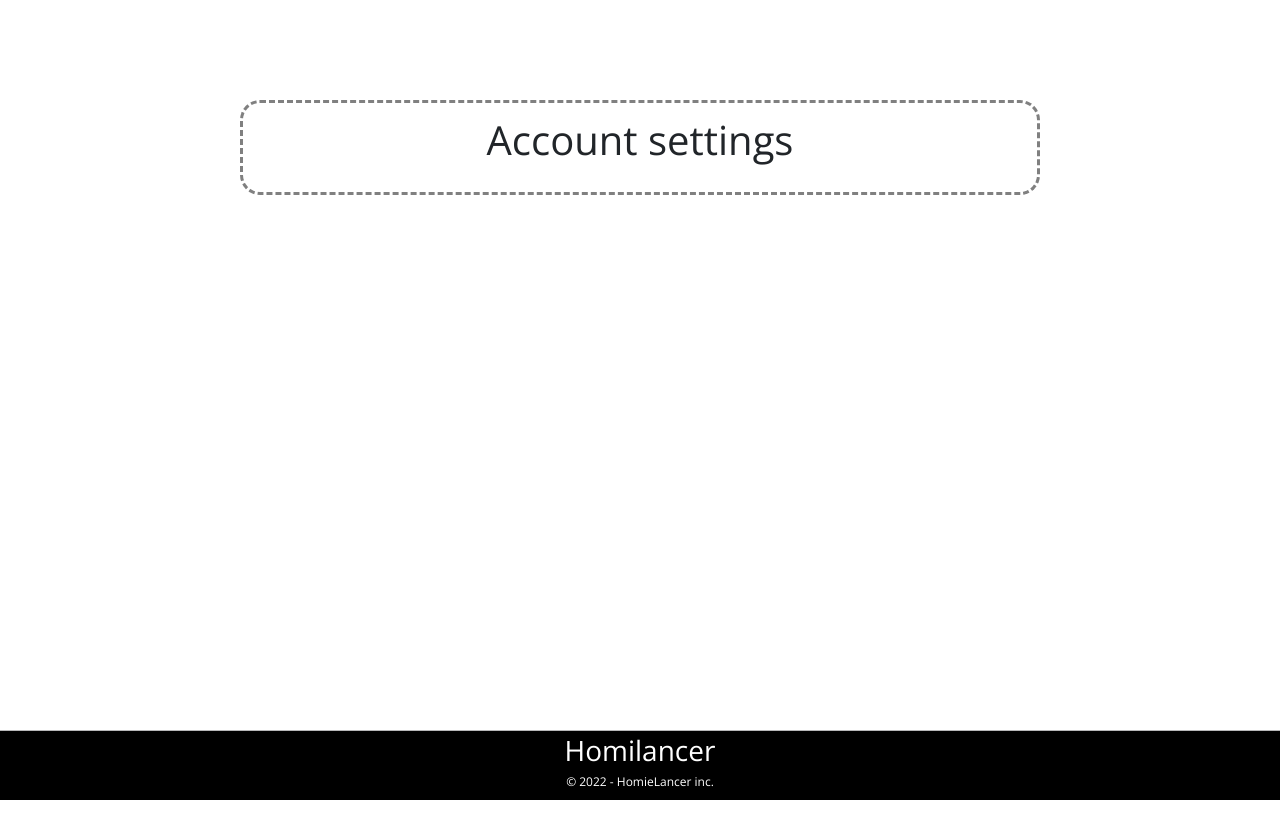
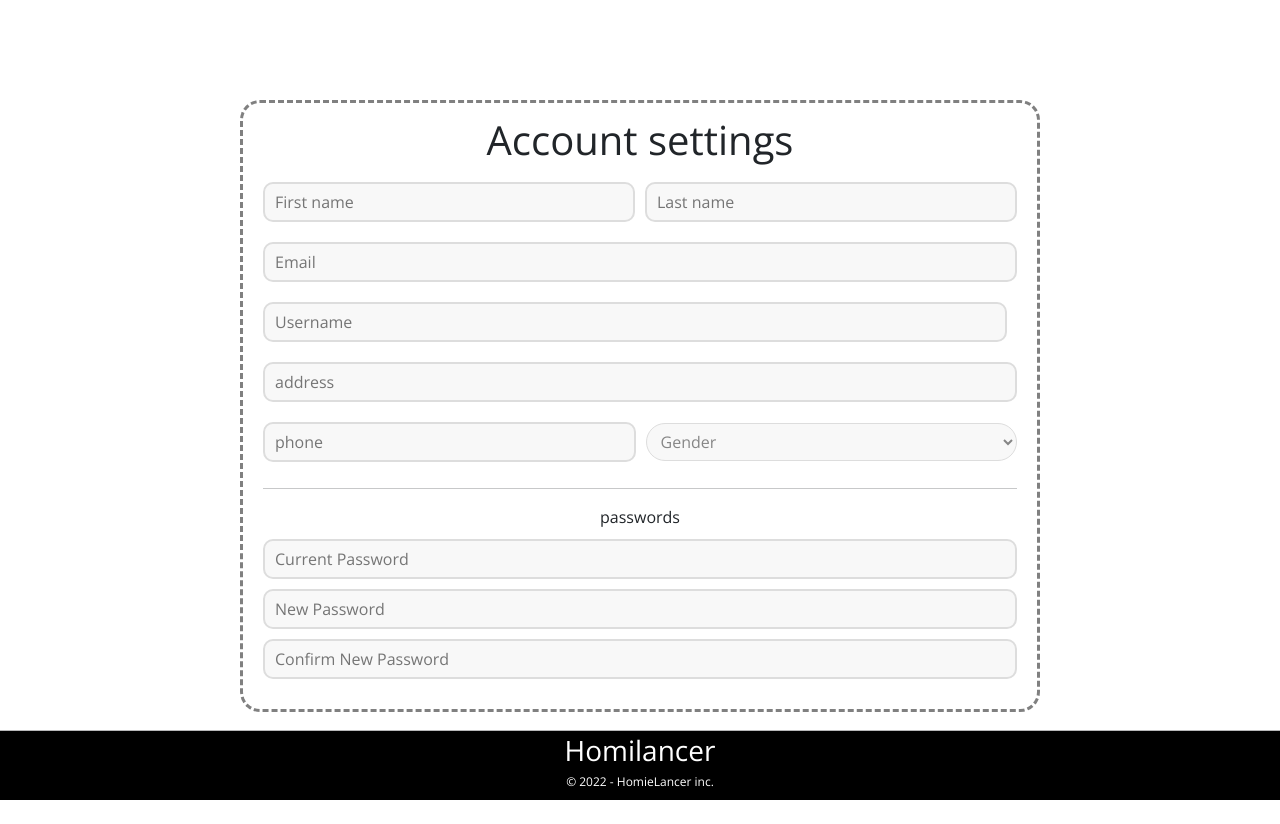
Before and after one commit to moezemara/freelance-dashboard, a React (Create React App) app: page /settings in a window 1280 px wide. Before the commit the page ends 800 px from the top, so only its background shows below. Built offline with nearby package versions, Linux system fonts and the light colour scheme.

Commit message:
acc settings: some mods

```diff
--- a/src/accounts/AccountSettings.js
+++ b/src/accounts/AccountSettings.js
@@ -5,27 +5,23 @@ import Cookies from "universal-cookie";
 import ClientNavbar from "../navbars/ClientNavbar";
 import FreelancerNavbar from "../navbars/FreelancerNavbar";
 
-
-
-
-const AccountSettings = ()=>{
-
+const AccountSettings = () => {
   const [accountType, setAccountType] = useState();
   const { profile_id } = useParams();
   const cookies = new Cookies();
 
-
-    const [fname,setFname] = useState('');
-    const [lname,setLname] = useState('');
-    const [username,setUsername] = useState('');
-    const [password,setPassword] = useState('');
-    const [email, setEmail] = useState('')
-    const [type,setType] = useState('');
-    const [phone, setPhone] = useState('');
-    const [address, setAddress] = useState('');
-    const [country, setCountry] = useState('');
-    const [sex, setSex] = useState('');
-
+  const [fname, setFname] = useState("");
+  const [lname, setLname] = useState("");
+  const [username, setUsername] = useState("");
+  const [currentPassword, setCurrentPassword] = useState("");
+  const [newPassword, setNewPassword] = useState("");
+  const [confirmPassword, setConfirmPassword] = useState('')
+  const [email, setEmail] = useState("");
+  const [type, setType] = useState("");
+  const [phone, setPhone] = useState("");
+  const [address, setAddress] = useState("");
+  const [country, setCountry] = useState("");
+  const [sex, setSex] = useState("");
 
   useEffect(() => {
     if (accountType !== "F" || accountType !== "C") {
@@ -33,27 +29,91 @@ const AccountSettings = ()=>{
     }
   }, [accountType]);
 
-return(
+  return (
     <div>
-
       {accountType === "F" && <FreelancerNavbar profile_id={profile_id} />}
       {accountType === "C" && <ClientNavbar profile_id={profile_id} />}
-
 
       <div className="accountsettings">
         <h1>Account settings</h1>
 
+        <form action="">
+          <div className="name_part">
+            <input
+              type="text"
+              style={{ marginRight: 10 }}
+              placeholder="First name"
+              value={fname}
+              onInput={(e) => setFname(e.target.value)}
+            />
+            <input
+              type="text"
+              placeholder="Last name"
+              value={lname}
+              onInput={(e) => setLname(e.target.value)}
+            />
+          </div>
+
+          <input
+            type="email"
+            placeholder="Email"
+            value={email}
+            onInput={(e) => setEmail(e.target.value)}
+          />
+
+          <div className="name_part">
+            <input
+              type="text"
+              style={{ marginRight: 10 }}
+              placeholder="Username"
+              value={username}
+              onInput={(e) => setUsername(e.target.value)}
+            />
+
+            {/*
+
+            country??
+            */}
+          </div>
+
+          <input
+            type="text"
+            placeholder="address"
+            value={address}
+            onInput={(e) => setAddress(e.target.value)}
+          />
+
+          <div className="name_part">
+            <input
+              type="tel"
+              style={{ marginRight: 10 }}
+              placeholder="phone"
+              value={phone}
+              onInput={(e) => setPhone(e.target.value)}
+            />
+
+            <select value={sex} onInput={(e) => setSex(e.target.value)}>
+              <option value="" disabled selected hidden>
+                Gender
+              </option>
+              <option value="M">male</option>
+              <option value="F">female</option>
+            </select>
+          </div>
 
 
+<hr />
+<label >passwords</label>
+<input type="password" placeholder="Current Password" value={currentPassword} onInput={e=>setCurrentPassword(e.target.value)}/>
+<input type="password" placeholder="New Password" value={newPassword} onInput={e=>setNewPassword(e.target.value)}/>
+<input type="password" placeholder="Confirm New Password" value={confirmPassword} onInput={e=>setConfirmPassword(e.target.value)}/>
+{ (confirmPassword!==newPassword) && <label style={{color:'red'}}>Password needs to be confirmed</label>}
 
 
-
+        </form>
       </div>
-
     </div>
   );
-}
+};
 
-
-
-export default AccountSettings
+export default AccountSettings;
```
Lines whose indentation alone changed are shown as unchanged.
